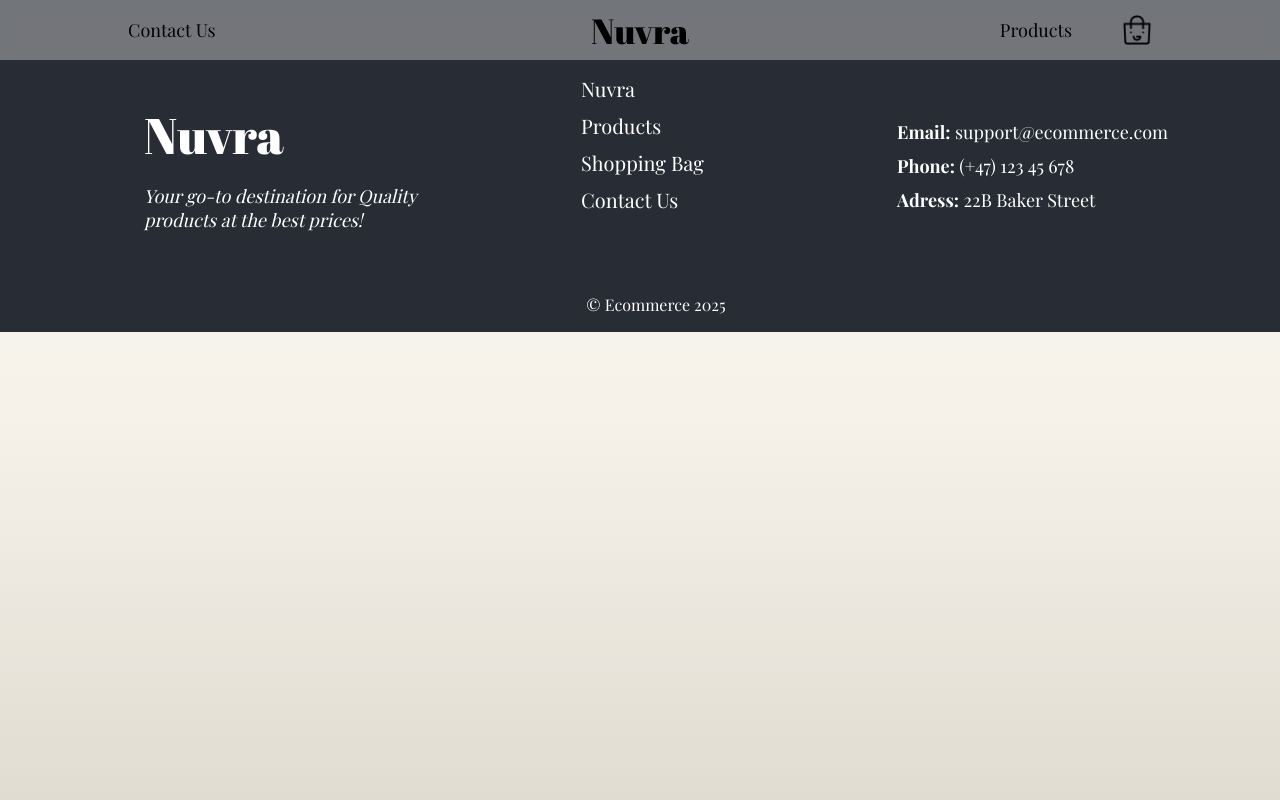
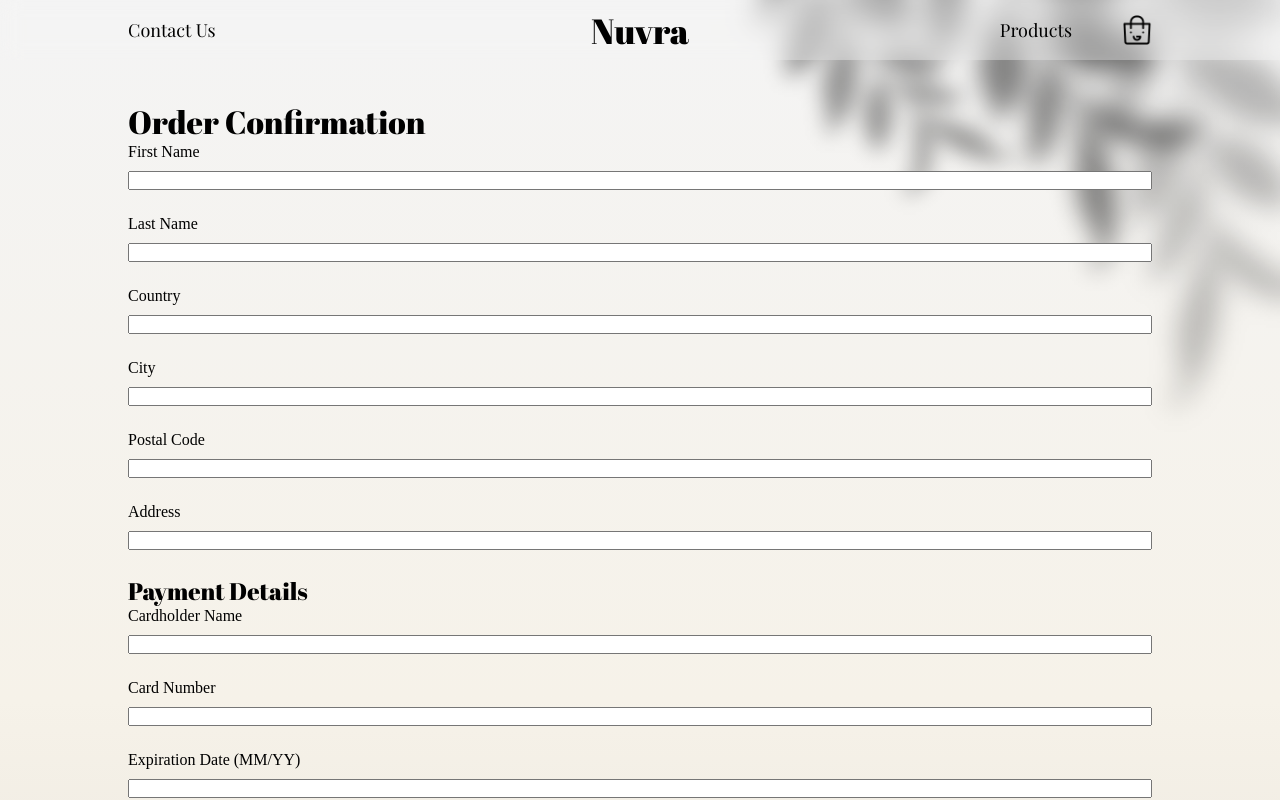
Before and after one commit to werivik/Nuvra, a React (Vite) app: page /shipping in a window 1280 px wide. Shown: the top 800 px of the page. Built offline with nearby package versions, Linux system fonts and the light colour scheme; a web font is replaced by a local one.

Commit message:
adding a order confirmation  page

```diff
--- a/src/App.js
+++ b/src/App.js
@@ -3,8 +3,9 @@ import Home from './pages/Home/Home';
 import Products from './pages/Products/Products';
 import ProductDetails from './pages/ProductDetails/ProductDetails';
 import ShoppingCart from './pages/ShoppingCart/ShoppingCart';
-import Checkout from './pages/Checkout/Checkout';
+import Checkout from './pages/CheckoutSuccess/CheckoutSuccess';
 import Contact from './pages/Contact/Contact';
+import Shipping from './pages/Shipping/Shipping';
 import Header from './components/Header/Header';
 import Footer from './components/Footer/Footer';
 
@@ -20,8 +21,9 @@ function App() {
           <Route path="/products" element={<Products />} />
           <Route path="/products/:id" element={<ProductDetails />} />
           <Route path="/shoppingcart" element={<ShoppingCart />} />
-          <Route path="/checkout" element={<Checkout />} />
+          <Route path="/checkoutsuccess" element={<Checkout />} />
           <Route path="/contact" element={<Contact />} />
+          <Route path="/shipping" element={<Shipping />} />
         </Routes>
         <Footer />
       </ShoppingCartProvider>
--- a/src/pages/Checkout/Checkout.js
+++ b/src/pages/CheckoutSuccess/CheckoutSuccess.js
@@ -1,5 +1,5 @@
 import { useState, useEffect } from "react";
-import { useShoppingCart } from "../../pages/ShoppingCart/ShoppingCart";
+import { useShoppingCart } from "../ShoppingCart/ShoppingCart";
 import { useNavigate } from "react-dom";
 import styles from './Checkout.module.css';
 import successIcon from '/media/icons/success.png';
--- /dev/null
+++ b/src/pages/Shipping/Shipping.js
@@ -0,0 +1,129 @@
+import { useState } from "react";
+import { useNavigate } from "react-router-dom";
+import styles from "./Shipping.module.css";
+import texture from '../../../media/leavesshadow.png';
+
+export default function Shipping() {
+  const navigate = useNavigate();
+  const [formData, setFormData] = useState({
+    firstName: "",
+    lastName: "",
+    country: "",
+    city: "",
+    postalCode: "",
+    address: "",
+    cardHolder: "",
+    cardNumber: "",
+    expirationDate: "",
+    cvc: "",
+  });
+
+  const [errors, setErrors] = useState({});
+
+  const handleChange = (e) => {
+    const { name, value } = e.target;
+    setFormData({ ...formData, [name]: value });
+  };
+
+  const validateForm = () => {
+    const newErrors = {};
+    if (!formData.firstName.trim()) newErrors.firstName = "First name is required";
+    if (!formData.lastName.trim()) newErrors.lastName = "Last name is required";
+    if (!formData.country.trim()) newErrors.country = "Country is required";
+    if (!formData.city.trim()) newErrors.city = "City is required";
+    if (!formData.postalCode.match(/^\d{4,6}$/)) newErrors.postalCode = "Invalid postal code";
+    if (!formData.address.trim()) newErrors.address = "Address is required";
+    if (!formData.cardHolder.trim()) newErrors.cardHolder = "Cardholder name is required";
+    if (!formData.cardNumber.match(/^\d{16}$/)) newErrors.cardNumber = "Card number must be 16 digits";
+    if (!formData.expirationDate.match(/^(0[1-9]|1[0-2])\/\d{2}$/)) newErrors.expirationDate = "Use MM/YY format";
+    if (!formData.cvc.match(/^\d{3}$/)) newErrors.cvc = "CVC must be 3 digits";
+
+    setErrors(newErrors);
+    return Object.keys(newErrors).length === 0;
+  };
+
+  const handleSubmit = (e) => {
+    e.preventDefault();
+    if (validateForm()) {
+      navigate("checkout");
+    }
+  };
+
+  return (
+    <div className={styles.shippingSection}>
+        <div className={styles.textureimage}>
+            <img src={texture} alt="texture" className={styles.texture} />
+        </div>
+        <div className={styles.shippingBorder}>
+        <h1>Order Confirmation</h1>
+      <form onSubmit={handleSubmit} className={styles.shippingForm}>
+        <div className={styles.formGroup}>
+          <label>First Name</label>
+          <input type="text" name="firstName" value={formData.firstName} onChange={handleChange} />
+          {errors.firstName && <span className={styles.error}>{errors.firstName}</span>}
+        </div>
+
+        <div className={styles.formGroup}>
+          <label>Last Name</label>
+          <input type="text" name="lastName" value={formData.lastName} onChange={handleChange} />
+          {errors.lastName && <span className={styles.error}>{errors.lastName}</span>}
+        </div>
+
+        <div className={styles.formGroup}>
+          <label>Country</label>
+          <input type="text" name="country" value={formData.country} onChange={handleChange} />
+          {errors.country && <span className={styles.error}>{errors.country}</span>}
+        </div>
+
+        <div className={styles.formGroup}>
+          <label>City</label>
+          <input type="text" name="city" value={formData.city} onChange={handleChange} />
+          {errors.city && <span className={styles.error}>{errors.city}</span>}
+        </div>
+
+        <div className={styles.formGroup}>
+          <label>Postal Code</label>
+          <input type="text" name="postalCode" value={formData.postalCode} onChange={handleChange} />
+          {errors.postalCode && <span className={styles.error}>{errors.postalCode}</span>}
+        </div>
+
+        <div className={styles.formGroup}>
+          <label>Address</label>
+          <input type="text" name="address" value={formData.address} onChange={handleChange} />
+          {errors.address && <span className={styles.error}>{errors.address}</span>}
+        </div>
+
+        <h2>Payment Details</h2>
+
+        <div className={styles.formGroup}>
+          <label>Cardholder Name</label>
+          <input type="text" name="cardHolder" value={formData.cardHolder} onChange={handleChange} />
+          {errors.cardHolder && <span className={styles.error}>{errors.cardHolder}</span>}
+        </div>
+
+        <div className={styles.formGroup}>
+          <label>Card Number</label>
+          <input type="text" name="cardNumber" value={formData.cardNumber} onChange={handleChange} maxLength="16" />
+          {errors.cardNumber && <span className={styles.error}>{errors.cardNumber}</span>}
+        </div>
+
+        <div className={styles.formRow}>
+          <div className={styles.formGroup}>
+            <label>Expiration Date (MM/YY)</label>
+            <input type="text" name="expirationDate" value={formData.expirationDate} onChange={handleChange} maxLength="5" />
+            {errors.expirationDate && <span className={styles.error}>{errors.expirationDate}</span>}
+          </div>
+
+          <div className={styles.formGroup}>
+            <label>CVC</label>
+            <input type="text" name="cvc" value={formData.cvc} onChange={handleChange} maxLength="3" />
+            {errors.cvc && <span className={styles.error}>{errors.cvc}</span>}
+          </div>
+        </div>
+
+        <button type="submit" className={styles.submitButton}>Submit</button>
+      </form>
+        </div>
+    </div>
+  );
+}
--- /dev/null
+++ b/src/pages/Shipping/Shipping.module.css
@@ -0,0 +1,30 @@
+.texture {
+    position: absolute;
+    right: 0;
+    top: 0;
+    width: 60%;
+    z-index: 1;
+}
+
+.shippingSection {
+    min-height: 100vh;
+    width: 100%;
+    position: relative;
+    display: flex;
+    justify-content: center;
+}
+
+.shippingBorder {
+    width: 80%;
+    height: 100%;
+    margin-top: 100px;
+    z-index: 2;
+    padding-bottom: 100px;
+}
+
+.formGroup {
+    display: flex;
+    flex-direction: column;
+    gap: 10px;
+    margin-bottom: 25px;
+}
--- a/src/pages/ShoppingCart/ShoppingCart.js
+++ b/src/pages/ShoppingCart/ShoppingCart.js
@@ -55,7 +55,7 @@ export default function ShoppingCart() {
   );
 
   const handleCheckout = () => {
-    navigate("/checkout");
+    navigate("/shipping");
   };
 
   return (
```
Also changed, not shown: src/pages/CheckoutSuccess/Checkout.module.css (renamed from src/pages/Checkout/Checkout.module.css).
